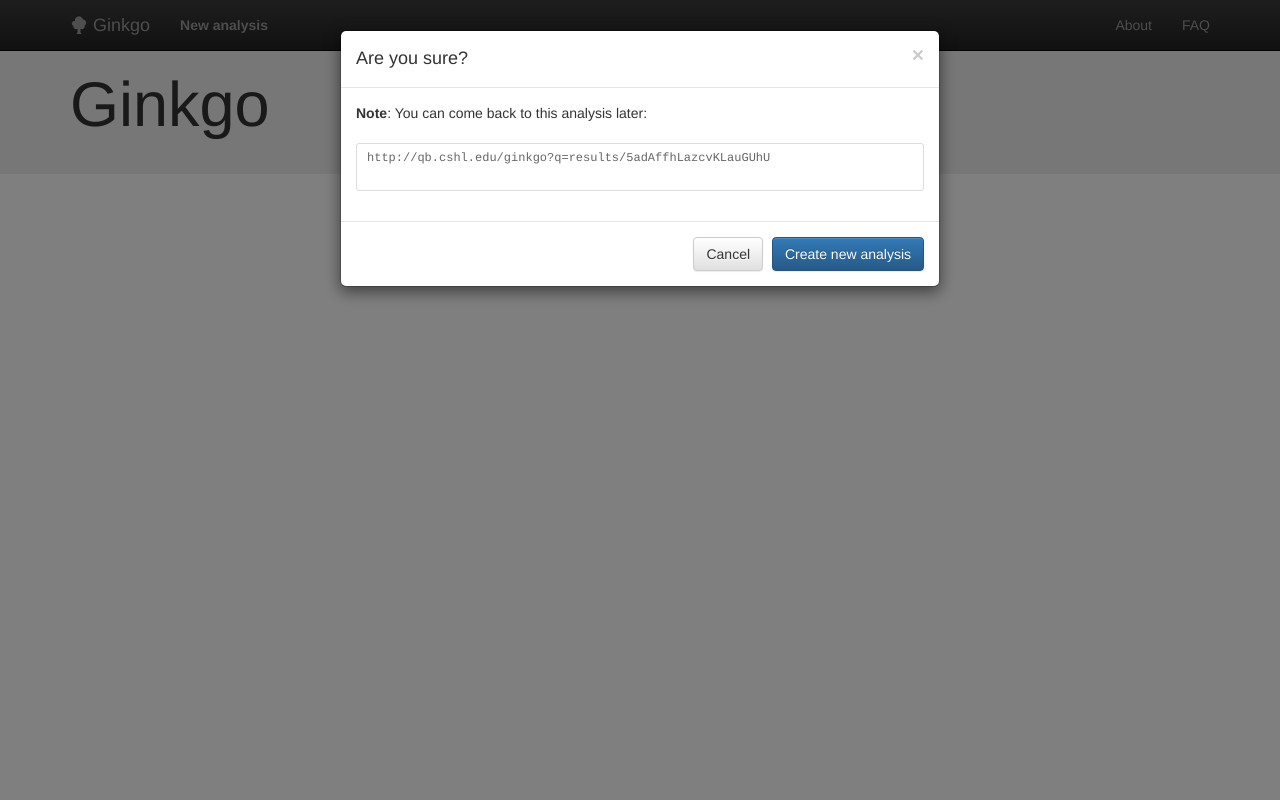
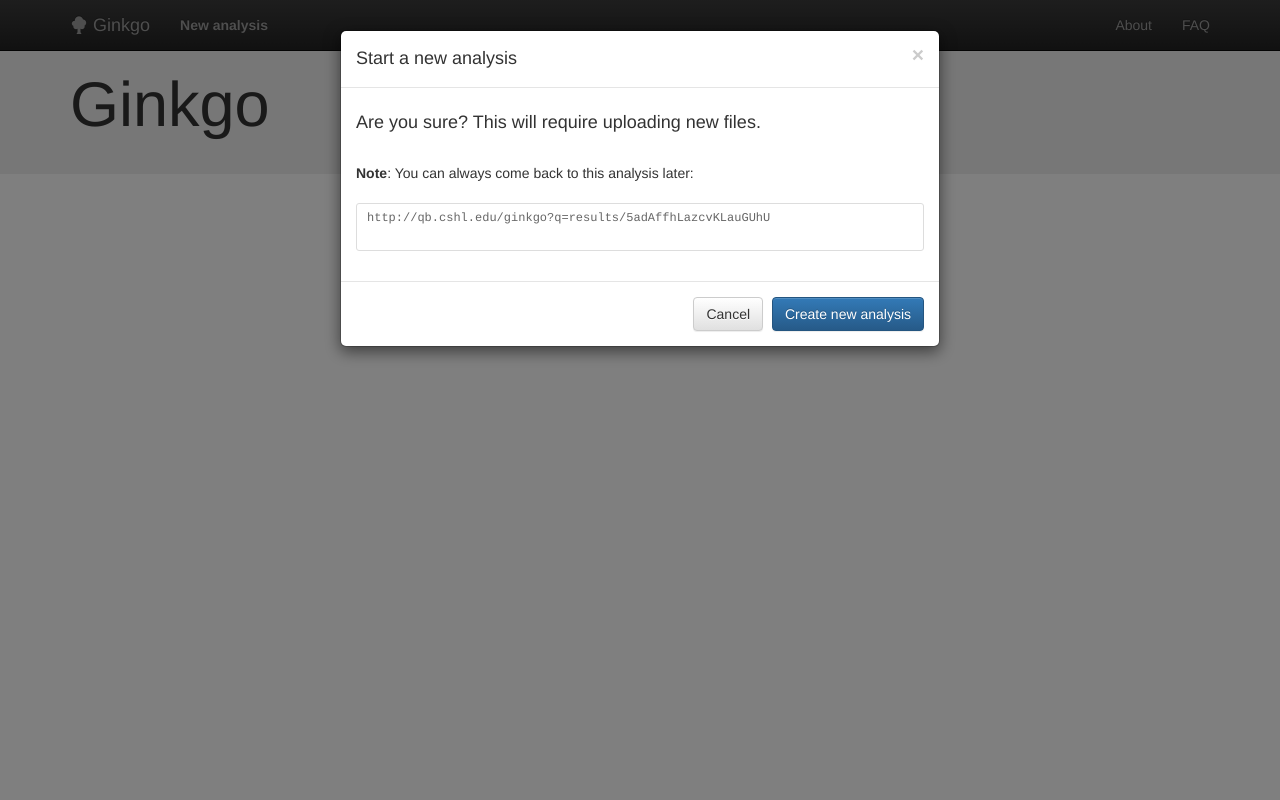
Before and after one commit to robertaboukhalil/ginkgo, a PHP site: page /index.php?q=1 in a window 1280 px wide, after a click on "New analysis". Run offline with PHP 8.4, Linux system fonts and the light colour scheme; data that the repository does not hold is empty; some libraries are stand-ins or nearby versions.

Commit message:
Cleaned up index.php

```diff
--- a/index.php
+++ b/index.php
@@ -70,8 +70,7 @@
 PANEL;
 
 ## -- Submit analysis ----------------------------------------------------------
-if(isset($_POST['analyze']))
-{
+if(isset($_POST['analyze'])) {
 	// Create user directory if doesn't exist
 	@mkdir(DIR_UPLOADS . '/' . $GINKGO_USER_ID);
 
@@ -125,16 +124,13 @@
 	exit;
 }
 
-// TODO: Load status.xml if exists and check if analysis under way
-if($GINKGO_PAGE == "" | $GINKGO_PAGE == "home" || $GINKGO_PAGE == "dashboard")
-{
+// Load status.xml if exists and check if analysis under way
+if($GINKGO_PAGE == "" | $GINKGO_PAGE == "home" || $GINKGO_PAGE == "dashboard") {
 	$statusFile = DIR_UPLOADS . '/' . $GINKGO_USER_ID . '/status.xml';
-	if(file_exists($statusFile))
-	{
+	if(file_exists($statusFile)) {
 		$status = simplexml_load_file($statusFile);
 
-		if($status->step < 3 && $status->percentdone < 100)
-		{
+		if($status->step < 3 && $status->percentdone < 100) {
 			header("Location: ?q=results/" . $GINKGO_USER_ID);
 			exit;
 		}
@@ -411,11 +407,12 @@
 		    <div class="modal-content">
 		      <div class="modal-header">
 		        <button type="button" class="close" data-dismiss="modal" aria-hidden="true">&times;</button>
-		        <h4 class="modal-title">Are you sure?</h4>
+		        <h4 class="modal-title">Start a new analysis</h4>
 		      </div>
 		      <div class="modal-body">
+						<h4>Are you sure? This will require uploading new files.</h4><br/>
 		        <p>
-		        	<strong>Note</strong>: You can come back to this analysis later:<br/><br/>
+		        	<strong>Note</strong>: You can always come back to this analysis later:<br/><br/>
 		        	<textarea class="input-sm permalink"><?php echo $permalink; ?></textarea>
 		        </p>
 		      </div>
@@ -432,7 +429,6 @@
 		================================================== -->
 		<script src="http://code.jquery.com/jquery-2.0.3.min.js"></script>
 		<script src="//netdna.bootstrapcdn.com/bootstrap/3.0.0/js/bootstrap.min.js"></script>
-
 
 	  <!-- JQuery/Bootstrap customization
 	  ================================================== -->
@@ -462,7 +458,6 @@
 		<script src="includes/fileupload/js/cors/jquery.xdr-transport.js"></script>
 		<![endif]-->
 
-
 	  <!-- jsPhyloSVG
 	  ================================================== -->
 		<script type="text/javascript" src="includes/jsphylosvg/raphael-min.js" ></script>
@@ -473,16 +468,15 @@
 		<link rel="stylesheet" type="text/css" href="includes/unitip/unitip.css">
 		<script type="text/javascript" src="includes/unitip/unitip.js"></script>
 
-	  <!-- Tinycon
-	  ================================================== -->
-
 
 	  <!-- Ginkgo
 	  ================================================== -->
 		<script language="javascript">
 		var ginkgo_user_id = "<?php echo $GINKGO_USER_ID; ?>";
 
+		// -------------------------------------------------------------------------
 		// -- On page load ---------------------------------------------------------
+		// -------------------------------------------------------------------------
 		$(document).ready(function(){
 			<?php if($GINKGO_PAGE == 'home'): ?>
 				// Set initial size of upload
@@ -503,34 +497,34 @@
 			<?php endif; ?>
 		});
 
+		// -------------------------------------------------------------------------
 		// -- Miscellaneous --------------------------------------------------------
+		// -------------------------------------------------------------------------
 		// On page resize
 		$(window).resize(function() {
 		    $(".col-lg-8").height(window.innerHeight - $(".navbar").height() - $(".jumbotron").height() - 200 );
 		});
-		//
+		// New Analysis button
 		$("#btn-new-analysis").on("click", function(event){
 			window.location = '?q=home'
 		});
-
-		// -- Dashboard ------------------------------------------------------------
-		// Toggle b/w select all cells and select none
+		// Dashboard: Toggle b/w select all cells and select none
 		$('#dashboard-toggle-cells').click(function() {
 			$('#params-cells input[type="checkbox"]').prop('checked',!$('input[type="checkbox"]').prop('checked'));
 		});
 
-		// --
-		// -- Create new analysis
-		// --
+		// -------------------------------------------------------------------------
+		// -- Create new analysis --------------------------------------------------
+		// -------------------------------------------------------------------------
 		function startOver()
 		{
 			if(confirm("Are you sure?\n\nPS: You can come back to this analysis later:\n\n<?php echo $permalink; ?>"))
 				window.location = '?q=';
 		}
 
-		// -----------------------------------------------------------------------------------
+		// -------------------------------------------------------------------------
 		// -- Launch analysis ------------------------------------------------------
-		// -----------------------------------------------------------------------------------
+		// -------------------------------------------------------------------------
 		$('#analyze').click(function() {
 			// -- Get list of cells of interest
 			arrCells = [];
@@ -545,7 +539,7 @@
 			email = $('#email').val();
 
 			// -- Submit query
-			$.post("?q=dashboard/<?php echo $GINKGO_USER_ID; ?>", {
+			$.post("?q=dashboard/" + ginkgo_user_id, {
 					// General
 					'analyze':	1,
 					'cells[]':	arrCells,
@@ -575,7 +569,7 @@
 				// If get response
 				function(data) {
 					if(data == "OK")
-						window.location = "<?php echo URL_ROOT . "/?q=results/" . $GINKGO_USER_ID; ?>";
+						window.location = "<?php echo URL_ROOT . "/?q=results/"; ?>" + ginkgo_user_id;
 				}
 			);
 
@@ -583,14 +577,14 @@
 
 		});
 
-		// -----------------------------------------------------------------------------------
+		// -------------------------------------------------------------------------
 		// -- Refresh progress -----------------------------------------------------
-		// -----------------------------------------------------------------------------------
+		// -------------------------------------------------------------------------
 		function getAnalysisStatus()
 		{
 			// Load status file
 			rndNb = Math.round(Math.random()*10000); // to prevent browser from caching xml file!
-			$.get("<?php echo URL_UPLOADS; ?>/<?php echo $GINKGO_USER_ID; ?>/status.xml?uniq=" + rndNb, function(xmlFile)
+			$.get("<?php echo URL_UPLOADS; ?>/" + ginkgo_user_id + "/status.xml?uniq=" + rndNb, function(xmlFile)
 			{
 				// Extract status fields from status file
 				step				= xmlFile.getElementsByTagName("step")[0].childNodes[0].nodeValue;
@@ -615,8 +609,9 @@
 				if(percentdone > 100)
 					percentdone = 100;
 
-				$("#results-progress").width((100*(step-1+percentdone/100)/3) + "%");
-				Tinycon.setBubble(percentdone);
+				overallDone = (100*(step-1+percentdone/100)/3);
+				$("#results-progress").width(overallDone + "%");
+				Tinycon.setBubble(overallDone);
 
 				// When we're done with the analysis, stop getting progress continually
 				if((step == 3 && percentdone >= 100) || typeof step == 'undefined')
@@ -637,13 +632,13 @@
 			});
 		}
 
-	// -----------------------------------------------------------------------------------
-	// Load a tree
-	// -----------------------------------------------------------------------------------
+		// -------------------------------------------------------------------------
+		// -- Load a tree ----------------------------------------------------------
+		// -------------------------------------------------------------------------
 		function drawTree(treeFile, outputXML)
 		{
 			Tinycon.setBubble(0);
-		$.get("<?php echo URL_UPLOADS; ?>/<?php echo $GINKGO_USER_ID; ?>" + "/" + treeFile, function(xmlFile)
+			$.get("<?php echo URL_UPLOADS; ?>/" + ginkgo_user_id + "/" + treeFile, function(xmlFile)
 			{
 				// Debug
 				if(outputXML == true)
@@ -671,7 +666,7 @@
 					annotationNode	= currElement.parentNode.appendChild(xmlFile.createElement("annotation"));
 					annotationNode
 						.appendChild(xmlFile.createElement("desc"))
-					.appendChild(xmlFile.createTextNode("<img width='500' src='<?php echo URL_UPLOADS; ?>/<?php echo $GINKGO_USER_ID; ?>/" + cellId + ".jpeg'>" + cellId));
+						.appendChild(xmlFile.createTextNode("<img width='500' src='<?php echo URL_UPLOADS; ?>/" + ginkgo_user_id + "/" + cellId + ".jpeg'>" + cellId));
 					annotationNode
 						.appendChild(xmlFile.createElement("uri"))
 						.appendChild(xmlFile.createTextNode("javascript:showProfile('" + cellId + "')"));
@@ -692,8 +687,6 @@
 				init();
 			});
 		}
-
-
 		</script>
 
 	</body>
```
Lines whose indentation alone changed are shown as unchanged.
